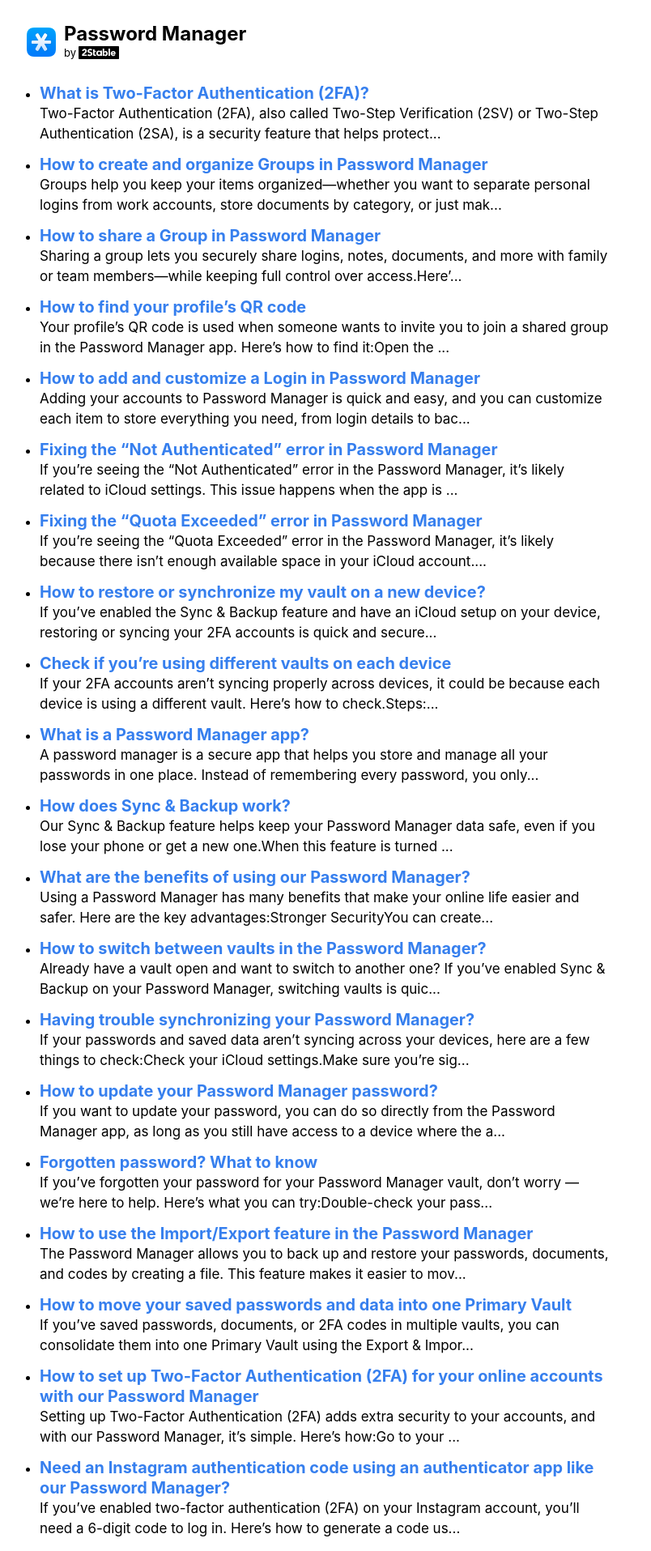
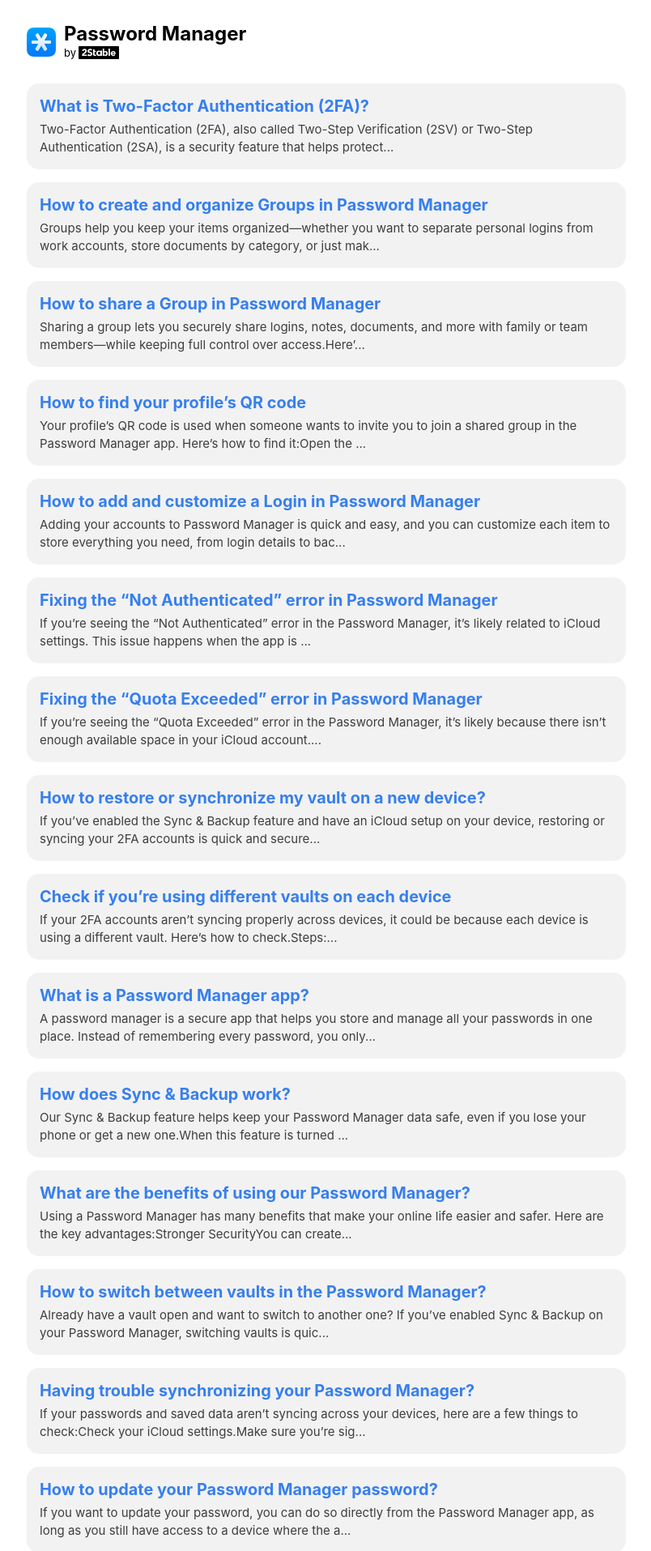
Before and after one commit to 2stable/help.2stable.com, a Jekyll site: the page built from _apps/passwords.md, in a window 1280 px wide. Shown: the top 1915 px of the page at 81% size, without its empty margins (237-1041 px from the left). Built offline with Jekyll 4.4.1, drawn with Linux system fonts in a browser that asks for light colours.

Commit message:
fixed: Layout

```diff
--- a/_layouts/app.html
+++ b/_layouts/app.html
@@ -15,16 +15,18 @@ layout: default
         <ul class="list">
             {% assign sorted_articles = site.articles | sort: "index" %}
             {% for article in sorted_articles %}
-                {% if article.app == page.app and article.isHidden == false %}
-                <li class="list-element">
-                    <a href="{{ article.url | relative_url }}">
-                      <h3>{{ article.title }}</h3>
-                    </a>
-                    <p>
-                      {{ article.content | strip_html | truncate: 150 }}
-                    </p>
-                </li>
-                {% endif %}
+            {% if article.app == page.app and article.isHidden == false %}
+            <li>
+                <a class="list-element-link" href="{{ article.url | relative_url }}">
+                    <div class="list-element">
+                        <h3 class="list-title">{{ article.title }}</h3>
+                        <p class="list-subtitle">
+                            {{ article.content | strip_html | truncate: 150 }}
+                        </p>
+                    </div>
+                </a>
+            </li>
+            {% endif %}
             {% endfor %}
         </ul>
     </div>
--- a/assets/css/index.css
+++ b/assets/css/index.css
@@ -172,22 +172,29 @@ a img {
 /* MARK: App + Apps */
 
 .app-content-container .list {
-    padding: 0 16px;
+    list-style: none;
 }
 
-.app-content-container .list a {
+.app-content-container .list-element-link {
     color: var(--blue-shade40);
     text-decoration: none;
 }
 
-.app-content-container .list a:hover {
-    text-decoration: underline;
+.app-content-container .list-element {
+    font-size: 17px;
+    line-height: 25px;
+    background-color: var(--article-bg-color);
+    margin: 0 0 16px 0;
+    padding: 16px;
+    cursor: pointer;
+    border-radius: 15px;
+    display: flex;
+    flex-direction: column;
+    gap: 5px;
 }
 
-.app-content-container .list-element {
-    font-size: 17px;
-    padding-bottom: 13px;
-    line-height: 25px;
+.app-content-container .list-element-link:hover .list-element {
+    background: var(--article-hover-bg-color);
 }
 
 .app-content-container .apps-list {
@@ -198,6 +205,18 @@ a img {
 
 .app-content-container .apps-list ul {
     list-style: none;
+}
+
+.app-content-container .list-subtitle {
+    color: var(--secondary-text-color);
+    font-size: 15px;
+    line-height: 22px;
+    word-wrap: break-word;
+    text-decoration: none;
+}
+
+.app-content-container .list-element-link:hover .list-title {
+    text-decoration: underline;
 }
 
 /* MARK: App Brand */
```
